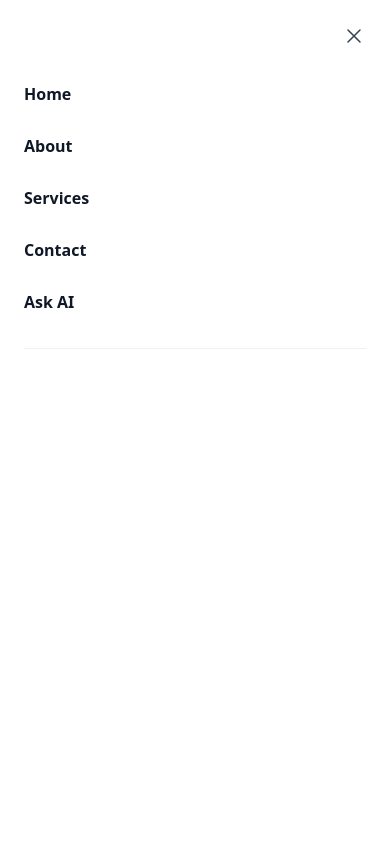
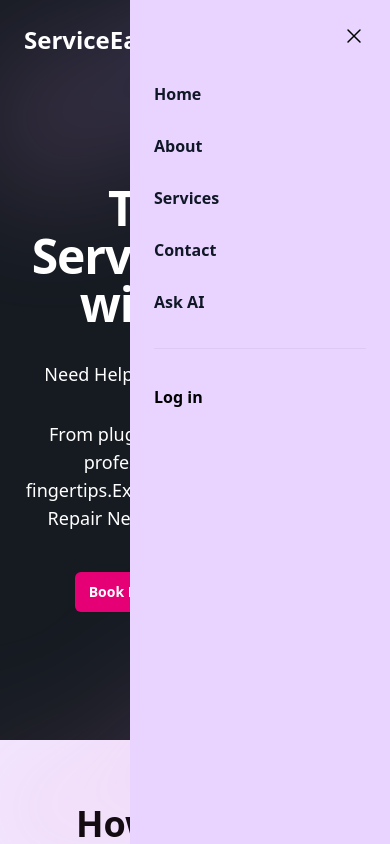
Before and after one commit to himanshu6404/ServiceEase, a React (Vite) app in the folder Frontend/: page / in a window 390 px wide. Both pictures are taken after a click on the button "Open main menu". Shown: the top 844 px of the page. Built offline with nearby package versions, Linux system fonts and the light colour scheme.

Commit message:
updated Mobile Menu and Hero Component Styles

```diff
--- a/Frontend/src/Components/Hero.jsx
+++ b/Frontend/src/Components/Hero.jsx
@@ -59,7 +59,7 @@ export default function Hero() {
         </nav>
         <Dialog open={mobileMenuOpen} onClose={setMobileMenuOpen} className="lg:hidden">
           <div className="fixed inset-0 z-50" />
-          <DialogPanel className="fixed inset-y-0 right-0 z-50 w-full overflow-y-auto bg-white px-6 py-6 sm:max-w-sm sm:ring-1 sm:ring-gray-900/10">
+          <DialogPanel className="fixed inset-y-0 right-0 z-50 w-2/3 overflow-y-auto bg-purple-200 px-6 py-6 sm:max-w-sm sm:ring-1 sm:ring-gray-900/10">
             <div className="flex items-center justify-between">
               <a href="#" className="-m-1.5 p-1.5">
                 <span className="sr-only">ServiceEase</span>
@@ -68,7 +68,7 @@ export default function Hero() {
               <button
                 type="button"
                 onClick={() => setMobileMenuOpen(false)}
-                className="-m-2.5 rounded-md p-2.5 text-gray-700"
+                className="-m-2.5 rounded-md p-2.5 text-black"
               >
                 <span className="sr-only">Close menu</span>
                 <XMarkIcon aria-hidden="true" className="size-6" />
@@ -89,8 +89,8 @@ export default function Hero() {
                 </div>
                 <div className="py-6">
                   <a
-                    href="#"
-                    className="-mx-3 block rounded-lg px-3 py-2.5 text-base/7 font-semibold text-white hover:bg-gray-50"
+                    href="/signin"
+                    className="-mx-3 block rounded-lg px-3 py-2.5 text-base/7 font-semibold text-black hover:bg-gray-50"
                   >
                     Log in
                   </a>
```
